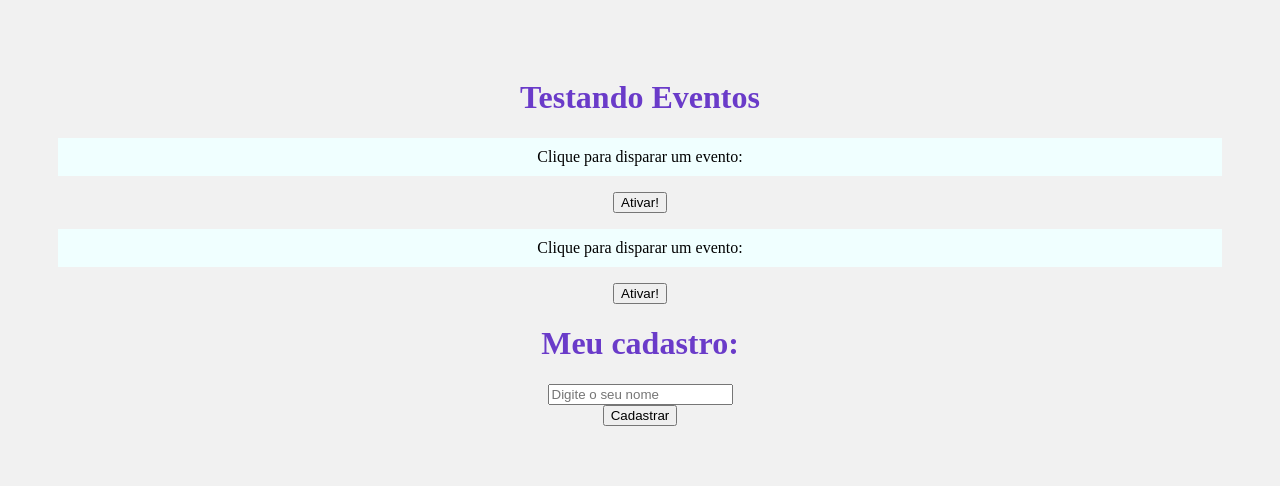
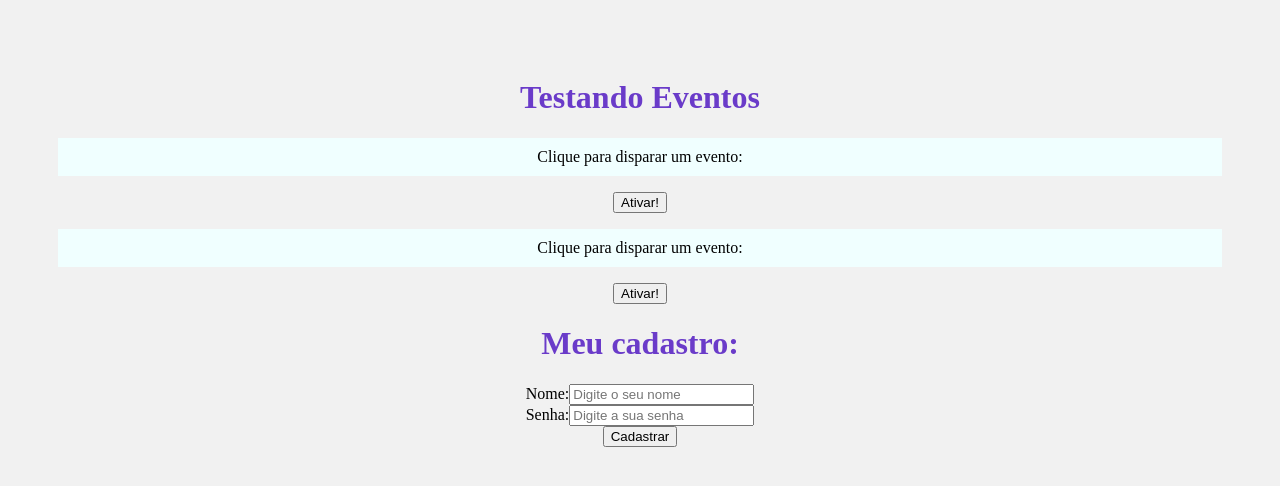
Before and after one commit to Picanho/meu-projeto, a React (Create React App) app: page / in a window 1280 px wide. Shown: the top 486 px of the page. Built offline with nearby package versions, Linux system fonts and the light colour scheme.

Commit message:
useState

```diff
--- a/src/components/Form.js
+++ b/src/components/Form.js
@@ -1,19 +1,41 @@
+import { useState } from "react";
+
 function Form() {
+  function cadastrarUsuario(e) {
+    e.preventDefault();
+    console.log(name);
+    console.log(`Usuário ${name} foi cadastrado com a senha: ${password}`);
+  }
 
-function cadastrarUsuario(e) {
-    e.preventDefault()
-    console.log("cadastrou o usuario");
-  }
+  const [name, setNome] = useState();
+  const [password, setPassword] = useState();
 
   return (
     <div>
       <h1>Meu cadastro:</h1>
       <form onSubmit={cadastrarUsuario}>
         <div>
-            <input type="text" placeholder="Digite o seu nome" />
+          <label htmlFor="name">Nome:</label>
+          <input
+            type="text"
+            id="name"
+            name="name"
+            placeholder="Digite o seu nome"
+            onChange={(e) => setNome(e.target.value)}
+          />
         </div>
         <div>
-            <input type="submit" value="Cadastrar" />
+          <label htmlFor="password">Senha:</label>
+          <input
+            type="password"
+            id="password"
+            name="password"
+            placeholder="Digite a sua senha"
+            onChange={(e) => setPassword(e.target.value)}
+          />
+        </div>
+        <div>
+          <input type="submit" value="Cadastrar" />
         </div>
       </form>
     </div>
```
